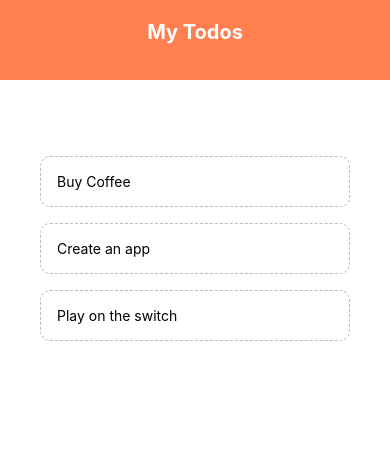
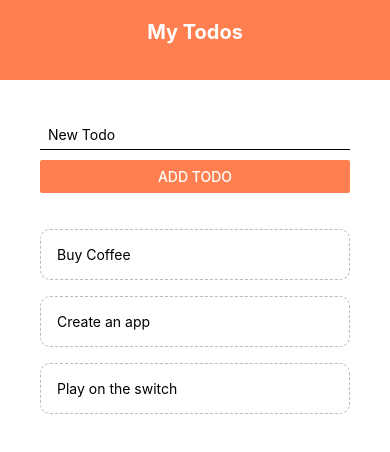
Before and after one commit to Timbaron/TodoNative, a React Native app: screen / in a window 390 px wide. Shown: the top 452 px of the page. Built offline with nearby package versions, Linux system fonts and the light colour scheme.

Commit message:
Add new todo form

```diff
--- a/App.js
+++ b/App.js
@@ -3,6 +3,7 @@
 import { StyleSheet, Text, View , FlatList} from 'react-native';
 import Header from './components/header';
 import TodoItem from './components/todoitem'
+import AddTodo from './components/addTodo';
 
 export default function App() {
   const [todos, setTodos] = useState([
@@ -16,16 +17,25 @@
       return prevTodos.filter(todo => todo.key != key);
     })
   }
+
+  const submitHandler = (text) => {
+    setTodos( (prevTodos) => {
+      return [
+        {text: text, key: Math.random().toString()},
+        ...prevTodos
+      ];
+    })
+  }
   return (
     <View style={styles.container}>
       <Header />
       <View style={styles.content} >
-        {/*Form*/}
+        <AddTodo submitHandler={submitHandler} />
         <View style={styles.list}>
           <FlatList
             data={todos}
             renderItem={({item}) => (
-              <TodoItem item={item} pressHandler={pressHandler}/>
+              <TodoItem item={item} pressHandler={pressHandler} />
             )}
           />
         </View>
--- /dev/null
+++ b/components/addTodo.js
@@ -0,0 +1,36 @@
+import { StatusBar } from 'expo-status-bar';
+import React, { useState } from 'react';
+import { StyleSheet, Text, View, TextInput, Button} from 'react-native';
+
+export default function AddTodo({ submitHandler })
+{
+    const [text,setTest] = useState('');
+
+    const changeHandler = (val) => {
+        setTest(val);
+    }
+    return (
+        <View>
+            <TextInput
+                style={styles.input}
+                placeholder='New Todo'
+                onChangeText={changeHandler}
+            />
+
+            <Button onPress={() => submitHandler(text)}
+                title="Add Todo"
+                color="coral"
+            />
+        </View>
+    )
+}
+
+const styles = StyleSheet.create({
+    input: {
+        marginBottom: 10,
+        paddingHorizontal: 8,
+        paddingVertical:6,
+        borderBottomWidth: 1,
+        borderButtomColor: '#ddd'
+    }
+})
```
